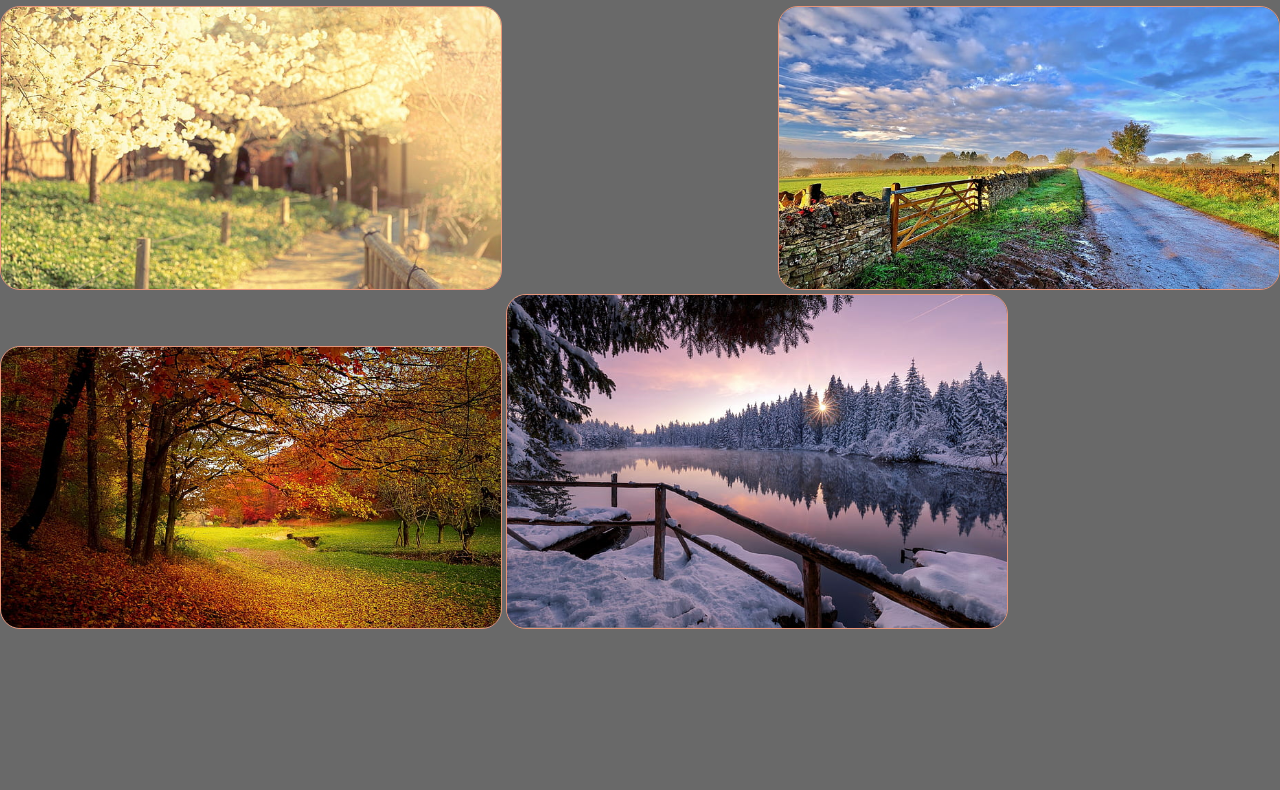
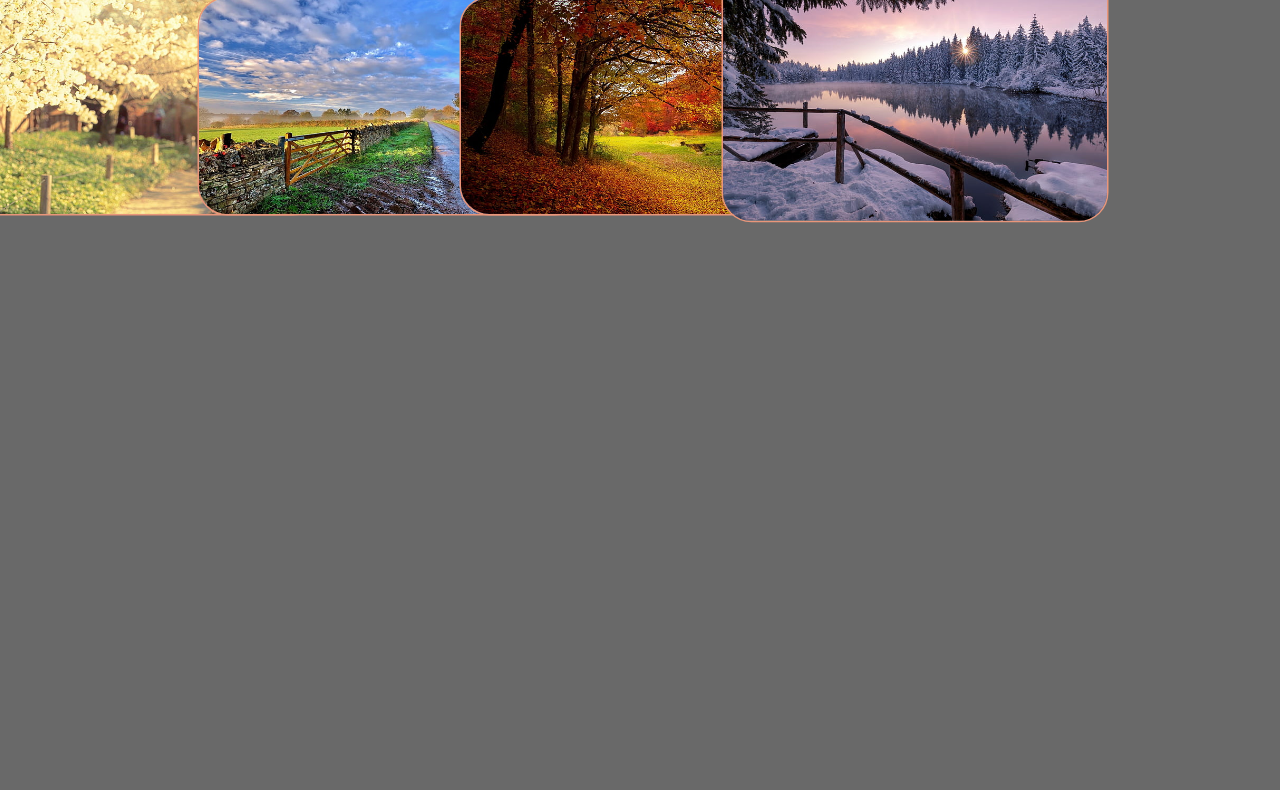
Before and after one commit to Bodo-B/ikt-9.a-2.csop, a plain HTML site: page evszakok.html in a window 1280 px wide. Shown: the part 578-1368 px from the top of the page. After the commit the page ends 1261 px from the top, so only its background shows below. Drawn offline with Linux system fonts and the light colour scheme; files that its build step writes are made by us from their sources.

Commit message:
evszakok4

```diff
--- a/css/evszakok.css
+++ b/css/evszakok.css
@@ -26,11 +26,8 @@ img{
     border-radius: 20px;
     border: darksalmon solid 1px;
     transition: 1s;
-    width: 500px;
-}
-
-img:hover{
     transform: scale(1.5);
+    width: 20%;
 }
 
 #divkozep{
```
